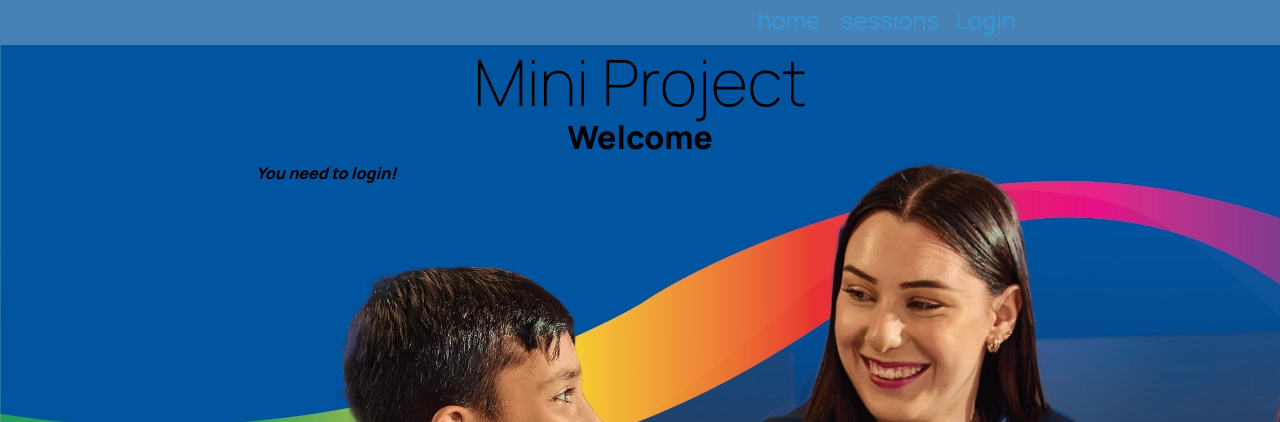
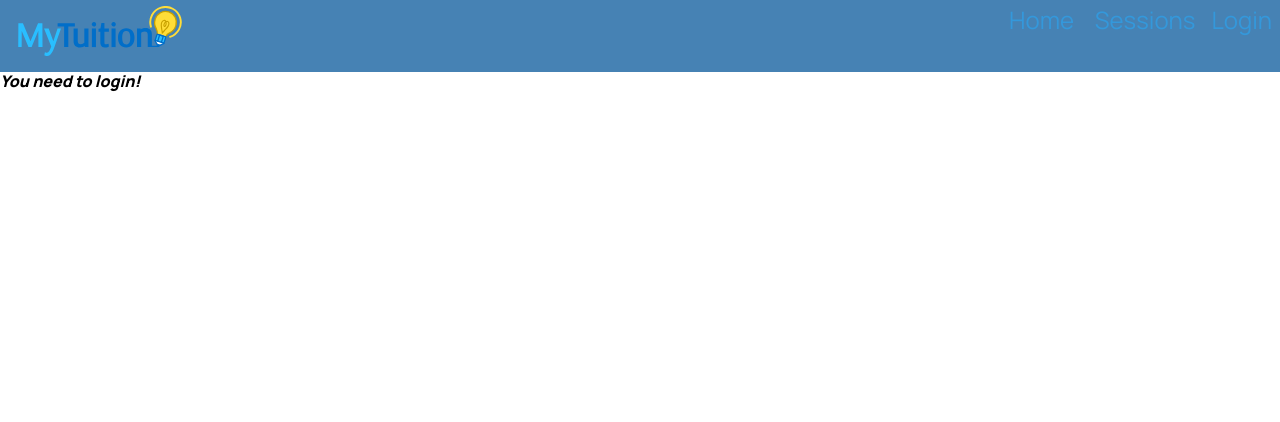
Before and after one commit to JammyWammy12/Mini-Project, a Flask app: page / in a window 1280 px wide. Shown: the top 422 px of the page. Run offline with Flask 3, Linux system fonts and the light colour scheme.

Commit message:
I changed up the ccs, and added a logo for website.

```diff
--- a/static/smile.css
+++ b/static/smile.css
@@ -7,14 +7,17 @@
 
 
     body {
-  background-image: url('/static/images/background.webp');
-  background-color: #cccccc;
+
+      background-color: #ffffff;
+
     }
 
 
     .container {
-    width: 60vw;
         margin: auto;
+
+
+
         /*background-color: rgba(52, 73, 94, 1.0);*/
         /*color: rgba(236, 240, 241, 1.0);*/
     }
@@ -43,6 +46,7 @@ h2 {
     }
 
     nav {
+
         background-color: rgba(70, 130, 180, 1.0); /* darkest blue */
         text-align: center;
         /*color: rgba(52, 152, 219, 1.0);!*light blue*!*/
@@ -55,6 +59,7 @@ nav {
 
     .sign-login {
         float: right;
+
     }
     .navbar-brand {
         display: inline;
@@ -62,11 +67,16 @@ nav {
     }
 
     .navbar-links {
-    display: inline;
+
+        margin-left: auto;
         float: right;
     }
 
+    .title-links {
 
+        display: block;
+        float: left;
+    }
 
     nav a {
         /*margin:0 0.5rem;*/
--- a/templates/base.html
+++ b/templates/base.html
@@ -13,6 +13,12 @@
 <body>
 <nav>
     <div class="container">
+
+
+        <div class="title-links">
+        <img class = "center" src="/static/images/logo.svg" width="200" height="50" alt="Header graphic">
+        </div>
+
         <div class="sign-login">
 
              {% if user %}
@@ -24,21 +30,17 @@
          </div>
 
         <div class="navbar-links">
-            <a href="/">home</a>
+            <a href="/">Home</a>
 
 
-            <a href="/sessions">sessions</a>
+            <a href="/sessions">Sessions</a>
 
         </div>
 
 
     </div>
 </nav>
-<div class="container">
-    <header>
-        <h1>Mini Project</h1>
-        <h2>{% block pageheading %}{% endblock %}</h2>
-    </header>
+
 
     <main>
         {% block main %}
```
Also changed, not shown: static/images/logo.svg (added). Lines whose indentation alone changed are shown as unchanged.
